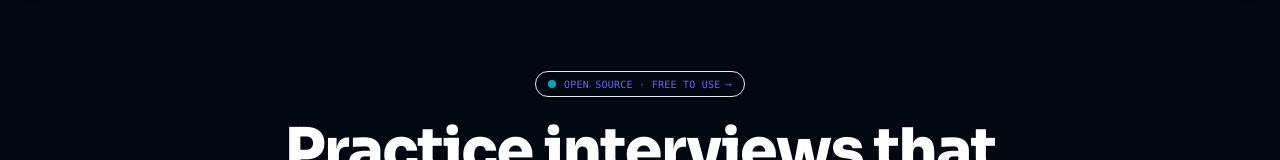
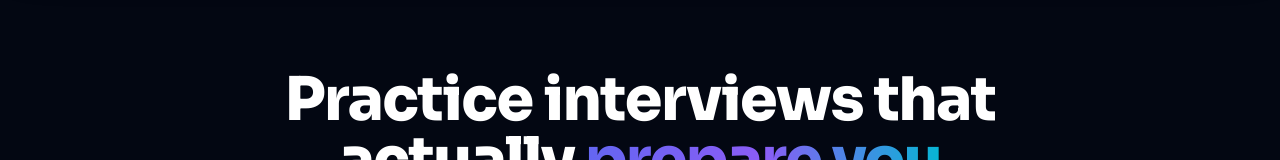
Before and after one commit to sylbornfurtado19/Skillo, a Next.js app: page / in a window 1280 px wide. Shown: the part 146-306 px from the top of the page. Built offline with nearby package versions, Linux system fonts and the light colour scheme; no server answers.

Commit message:
Remove open source banner from landing page

```diff
--- a/src/views/Landing.tsx
+++ b/src/views/Landing.tsx
@@ -76,24 +76,6 @@ export default function Landing() {
 
       {/* 1. Hero Section */}
       <section className="relative flex flex-col items-center text-center max-w-4xl mx-auto pt-10 px-4">
-
-        {/* Clickable Open Source Glow Tag */}
-        <a
-          href="https://github.com/sylbornfurtado19/Skillo"
-          target="_blank"
-          rel="noopener noreferrer"
-          className="inline-block group cursor-pointer mb-6"
-        >
-          <Badge
-            variant="primary"
-            size="md"
-            className="group-hover:scale-105 group-hover:border-primary/50 group-hover:shadow-[0_0_20px_rgba(99,102,241,0.4)] transition-all duration-300"
-          >
-            <span className="h-2 w-2 rounded-full bg-accent mr-2 inline-block animate-pulse" />
-            Open Source &middot; Free to Use
-            <span className="ml-1 text-xs opacity-75 group-hover:translate-x-0.5 transition-transform duration-200 inline-block">&rarr;</span>
-          </Badge>
-        </a>
 
         {/* Headline */}
         <motion.h1
```
